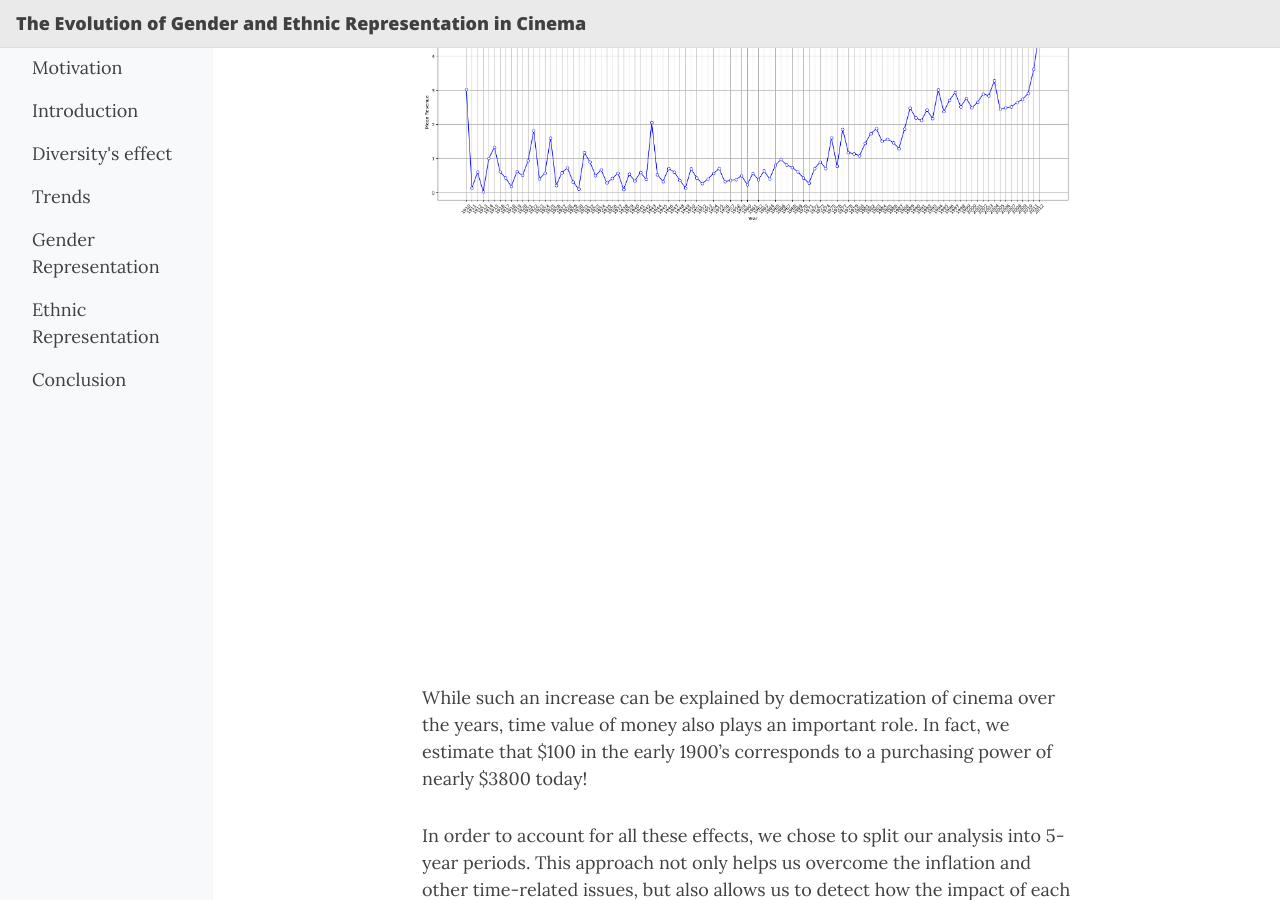
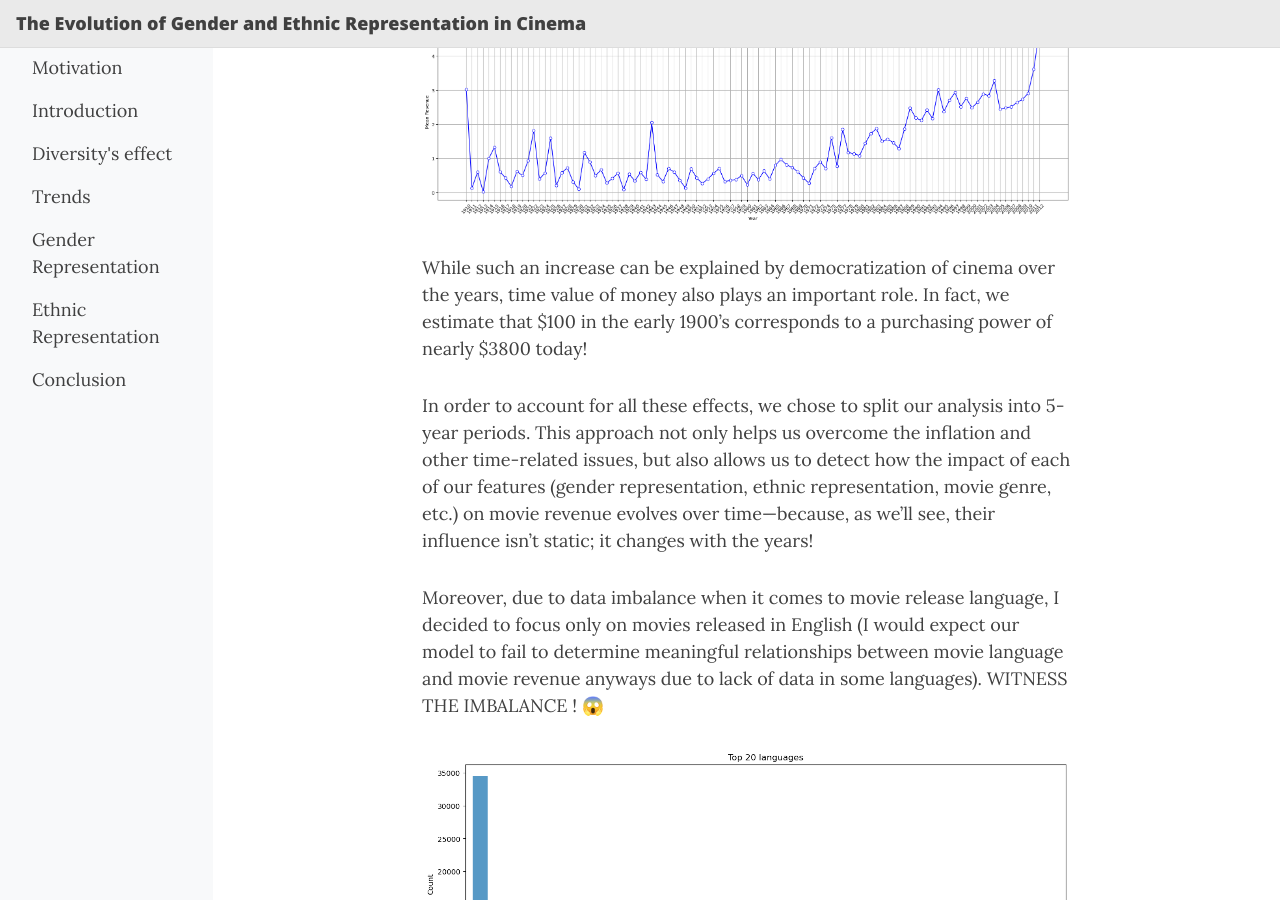
Before and after one commit to epfl-ada/ada-2024-project-insightmasters24, a Jekyll site: the page built from docs/index.md, in a window 1280 px wide and 900 px high, scrolled down 3231 px. Built offline with Jekyll 4.4.1, drawn with Linux system fonts in a browser that asks for light colours; the list of posts is cut into pages by our own code.

Commit message:
working toc

```diff
--- a/docs/index.md
+++ b/docs/index.md
@@ -53,8 +53,6 @@ Relax, nerds, we’ve got you covered. To ensure our analysis is solid, we split
 Alright, let’s get serious for a moment. Your concern is completely valid: by computing the Pearson correlation between movie revenue and release year, I found a correlation of 0.19, meaning that movie release date HAS an influence on revenue. This observation is made obvious simply by looking at the graph of average movie revenue per year - as recent movies tend to generate significantly higher revenues :
 
 ![Average Movie Revenue per Year](/assets/img/plots/Movie-revenue-per-year.png)
-
-<div id="plot-revenue-per-year" style="width:100%;height:400px;"></div>
 
 While such an increase can be explained by democratization of cinema over the years, time value of money also plays an important role. In fact, we estimate that $100 in the early 1900’s corresponds to a purchasing power of nearly $3800 today!
 
```
